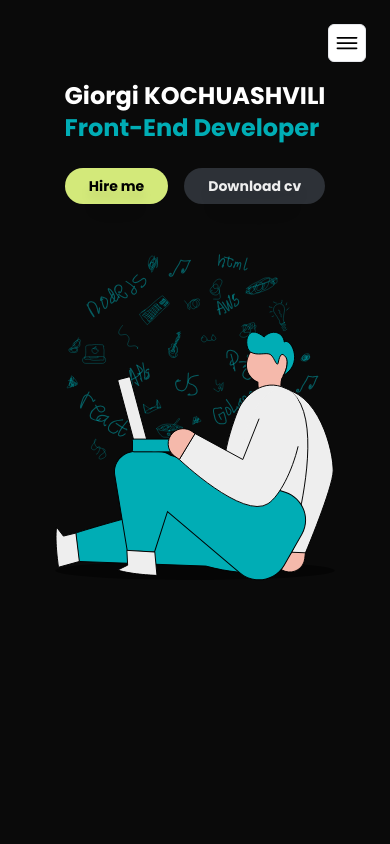
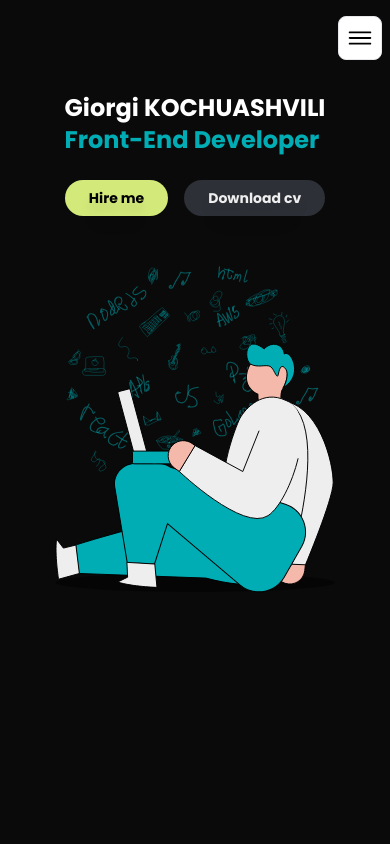
Before and after one commit to giorgio324/portfolio, a Next.js app: page / in a window 390 px wide. Shown: the top 844 px of the page. Built offline with nearby package versions, Linux system fonts and the light colour scheme.

Commit message:
fixed mobile navbar

```diff
--- a/src/components/home/Home.tsx
+++ b/src/components/home/Home.tsx
@@ -5,7 +5,7 @@ import Title from './Title';
 const Home = () => {
   return (
     <main
-      className={`max-w-screen-xl mx-auto p-4 md:flex md:px-12 lg:px-16 min-h-screen mt-16 md:mt-0`}
+      className={`max-w-screen-xl mx-auto p-4 md:flex md:px-12 lg:px-16 min-h-screen mt-[76px]`}
     >
       <Title />
       <HeroImages />
--- a/src/components/mobileNavbar/MobileNavbar.tsx
+++ b/src/components/mobileNavbar/MobileNavbar.tsx
@@ -15,7 +15,7 @@ const MobileNavbar = () => {
   };
 
   return (
-    <div className='flex justify-end items-center p-4 md:hidden fixed top-2 right-2 z-50'>
+    <div className='flex md:hidden w-full justify-end items-center z-50 px-2 py-4 fixed top-0 '>
       <MobileNavbarButton openNavbar={openNavbar} />
       <MobileNavbarSidebar closeNavbar={closeNavbar} open={open} />
     </div>
--- a/src/components/mobileNavbar/MobileNavbarButton.tsx
+++ b/src/components/mobileNavbar/MobileNavbarButton.tsx
@@ -8,8 +8,11 @@ type Props = {
 const MobileNavbarButton = ({ openNavbar }: Props) => {
   return (
     <Reveal direction='right-to-left'>
-      <button className='border rounded-md bg-white p-1' onClick={openNavbar}>
-        <IoIosMenu className='text-[28px] text-black' />
+      <button
+        className='border rounded-lg bg-white p-[6px] '
+        onClick={openNavbar}
+      >
+        <IoIosMenu className='text-[30px] text-black' />
       </button>
     </Reveal>
   );
```
